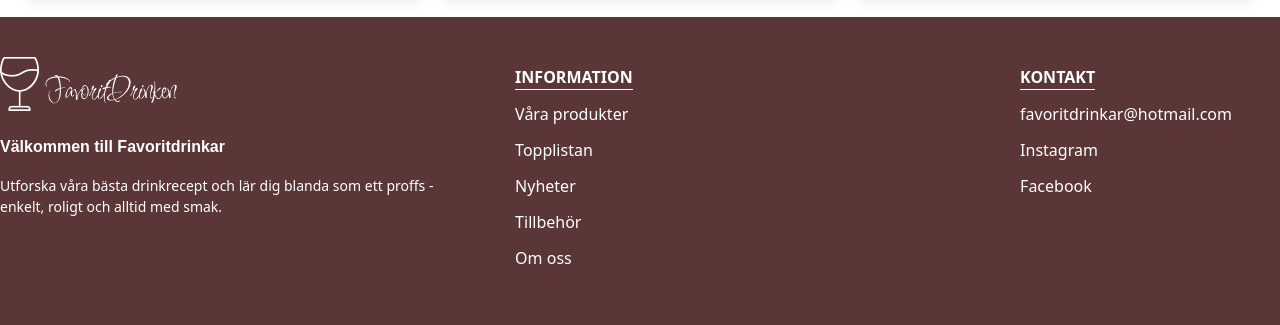
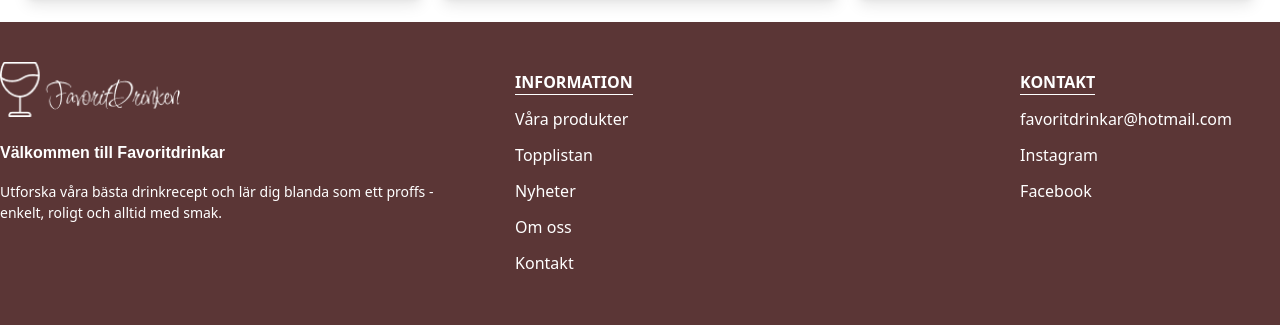
Before and after one commit to Topler97/Examensarbete, a Next.js app: page / in a window 1280 px wide. Shown: the part 2441-2766 px from the top of the page. Built offline with nearby package versions, Linux system fonts and the light colour scheme.

Commit message:
fixed logos

```diff
--- a/app/components/Footer.jsx
+++ b/app/components/Footer.jsx
@@ -1,51 +1,96 @@
-import Image from "next/image";
+import Image from 'next/image';
+import Link from 'next/link';
 
 export const Footer = () => {
-    return(
+  return (
     <footer className="bg-primary text-white">
       <div className="md:container md:m-auto">
         <div className="md:flex">
           <section className="py-10">
             <div className="flex justify-center md:justify-start">
+              <Link href="/">
                 <Image
-                                src="/Logo.png"
-                                alt="footer logo"
-                                width={170}
-                                height={170}
-                                style={{ width: "auto", height: "auto" }}
+                  src="/logo.png"
+                  alt="Logotyp"
+                  width={200}
+                  height={100}
+                  className="cursor-pointer w-[130px] lg:w-[180px]"
                 />
+              </Link>
             </div>
-                        <h2 className="flex justify-center font-bold pt-4 md:justify-start md:pt-6 md:pb-4">Välkommen till Favoritdrinkar</h2>
-                        <span className="hidden md:flex md:text-[14px]">Utforska våra bästa drinkrecept och lär dig blanda som ett proffs - enkelt, roligt och alltid med smak.</span>
+            <h2 className="flex justify-center font-bold pt-4 md:justify-start md:pt-6 md:pb-4">
+              Välkommen till Favoritdrinkar
+            </h2>
+            <span className="hidden md:flex md:text-[14px]">
+              Utforska våra bästa drinkrecept och lär dig blanda som ett proffs
+              - enkelt, roligt och alltid med smak.
+            </span>
           </section>
           <section className="flex gap-10 w-full justify-center mb-16 md:justify-between md:mt-12">
             <div className="flex flex-col md:ml-20">
-                            <h3 className="uppercase font-bold border-b-1 mb-3">Information</h3>
-                            <a href="#" className="mb-3 font-secondary">Våra produkter</a>
-                            <a href="#" className="mb-3">Topplistan</a>
-                            <a href="#" className="mb-3">Nyheter</a>
-                            <a href="#" className="mb-3">Tillbehör</a>
-                            <a href="#">Om oss</a>
+              <h3 className="uppercase font-bold border-b-1 mb-3">
+                Information
+              </h3>
+
+              <Link
+                href="/products"
+                className="mb-3">
+                Våra produkter
+              </Link>
+
+              <Link
+                href="/toplist"
+                className="mb-3">
+                Topplistan
+              </Link>
+              <Link
+                href="/news"
+                className="mb-3">
+                Nyheter
+              </Link>
+              <Link
+                href="/about"
+                className="mb-3">
+                Om oss
+              </Link>
+              <Link
+                href="/contact">
+                Kontakt
+              </Link>
             </div>
             <div className="flex flex-col md:mr-12">
-                            <h3 className="uppercase font-bold mb-3 w-max border-b">Kontakt</h3>
-                            <a href="#" className="mb-3">favoritdrinkar@hotmail.com</a>
-                            <a href="#" className="mb-3">Instagram</a>
+              <h3 className="uppercase font-bold mb-3 w-max border-b">
+                Kontakt
+              </h3>
+              <a href="#" className="mb-3">
+                favoritdrinkar@hotmail.com
+              </a>
+              <a href="#" className="mb-3">
+                Instagram
+              </a>
               <a href="#">Facebook</a>
             </div>
           </section>
         </div>
         {/* Mobile */}
         <section className="font-secondary md:hidden">
-                    <div className="flex justify-center text-[12px]">Byggd av Amanda Topler & Julia Bengtsson</div>
-                    <div className="flex justify-center text-[12px] pt-2 pb-4">2025 © Copyright</div>
+          <div className="flex justify-center text-[12px]">
+            Byggd av Amanda Topler & Julia Bengtsson
+          </div>
+          <div className="flex justify-center text-[12px] pt-2 pb-4">
+            2025 © Copyright
+          </div>
         </section>
         {/* Desktop */}
         <section className="font-secondary hidden md:flex md:justify-between md:pb-4">
-                    <div className="flex justify-center text-[12px]">2025 © Copyright</div>
-                    <div className="flex justify-center text-[12px]">Byggd av Amanda Topler & Julia Bengtsson</div>
+          <div className="flex justify-center text-[12px]">
+            2025 © Copyright
+          </div>
+          <div className="flex justify-center text-[12px]">
+            Byggd av Amanda Topler & Julia Bengtsson
+          </div>
         </section>
       </div>
     </footer>
-    )
-}
+  );
+};
--- a/app/components/navigation/Nav.jsx
+++ b/app/components/navigation/Nav.jsx
@@ -9,15 +9,14 @@ export default function Navbar() {
 
   return (
     <nav className="p-4 relative">
-      <div className="max-w-6xl mx-auto flex justify-between items-center">
+      <div className="flex justify-between items-center lg:mx-18">
         <Link href="/">
           <Image
             src="/logo.png"
             alt="Logotyp"
-            width={120}
-            height={40}
-            className="cursor-pointer"
-            style={{ width: "auto", height: "auto" }}
+            width={200}
+            height={100}
+            className="cursor-pointer w-[130px] lg:w-[200px]"
           />
         </Link>
 
```
Lines whose indentation alone changed are shown as unchanged.
